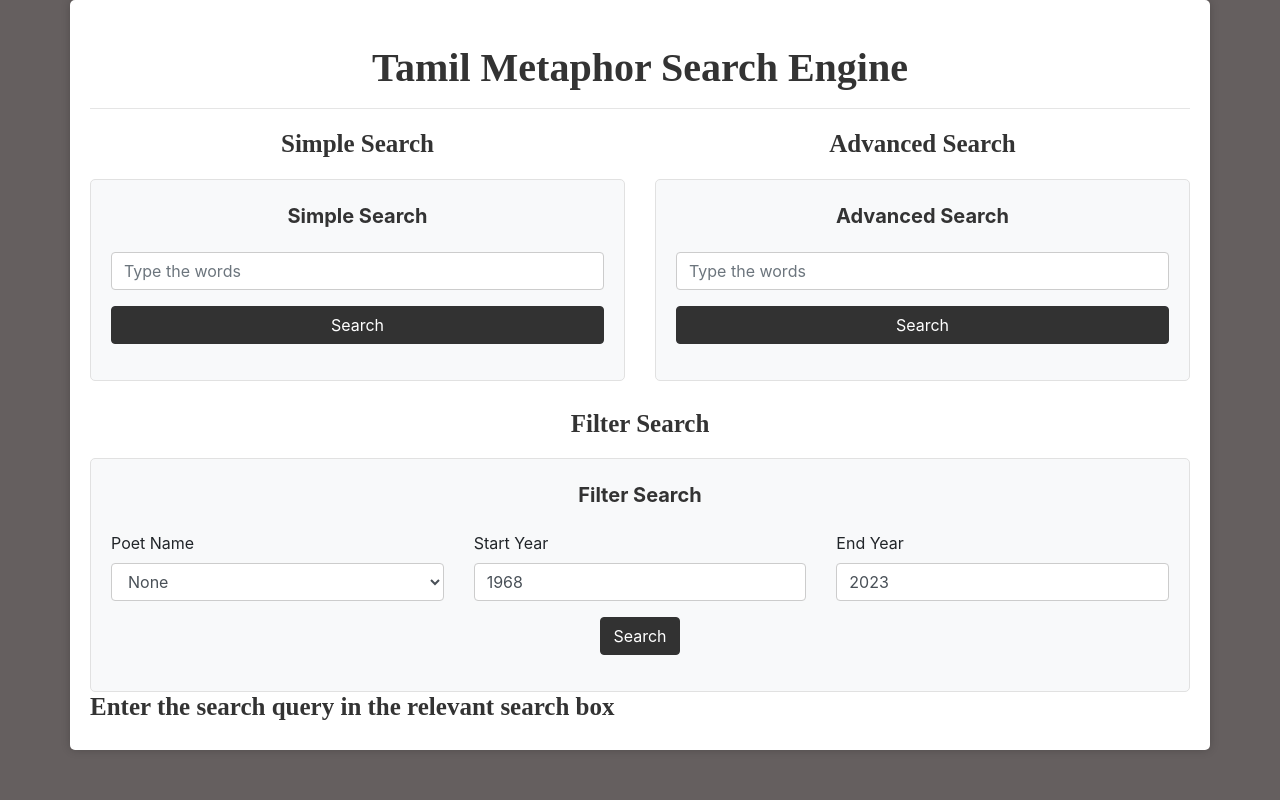
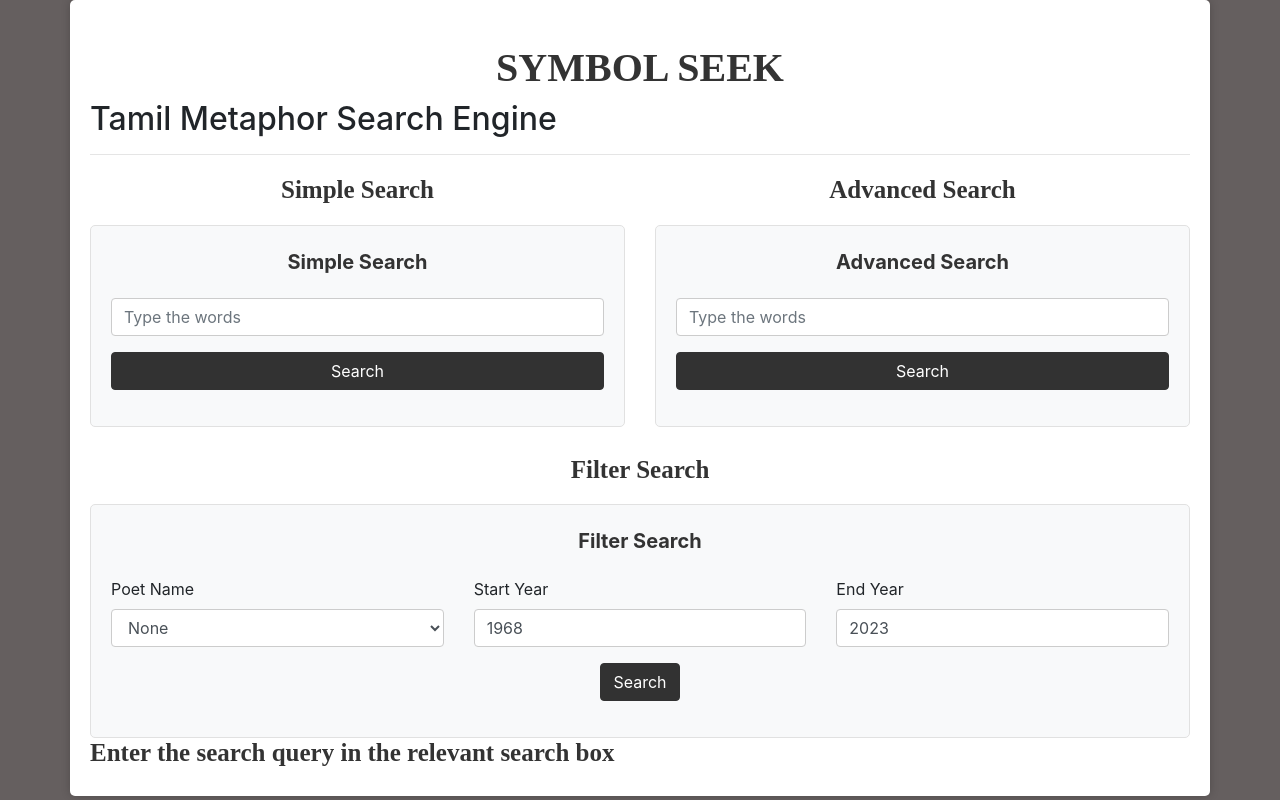
Before and after one commit to Tharsha-Sivapalarajah/Metaphor-Search-Engine, a Flask app: page /search in a window 1280 px wide. Run offline with Flask 3, Linux system fonts and the light colour scheme; some libraries are stand-ins or nearby versions.

Commit message:
Update output.html

```diff
--- a/templates/output.html
+++ b/templates/output.html
@@ -102,7 +102,8 @@ h1 {
 <body>
 <div class="container">
     <br>
-    <h1>Tamil Metaphor Search Engine</h1>
+    <h1>SYMBOL SEEK</h1>
+    <h2>Tamil Metaphor Search Engine</h2>
     <hr>
     <div class="row">
         <aside class="col-md-6">
```
